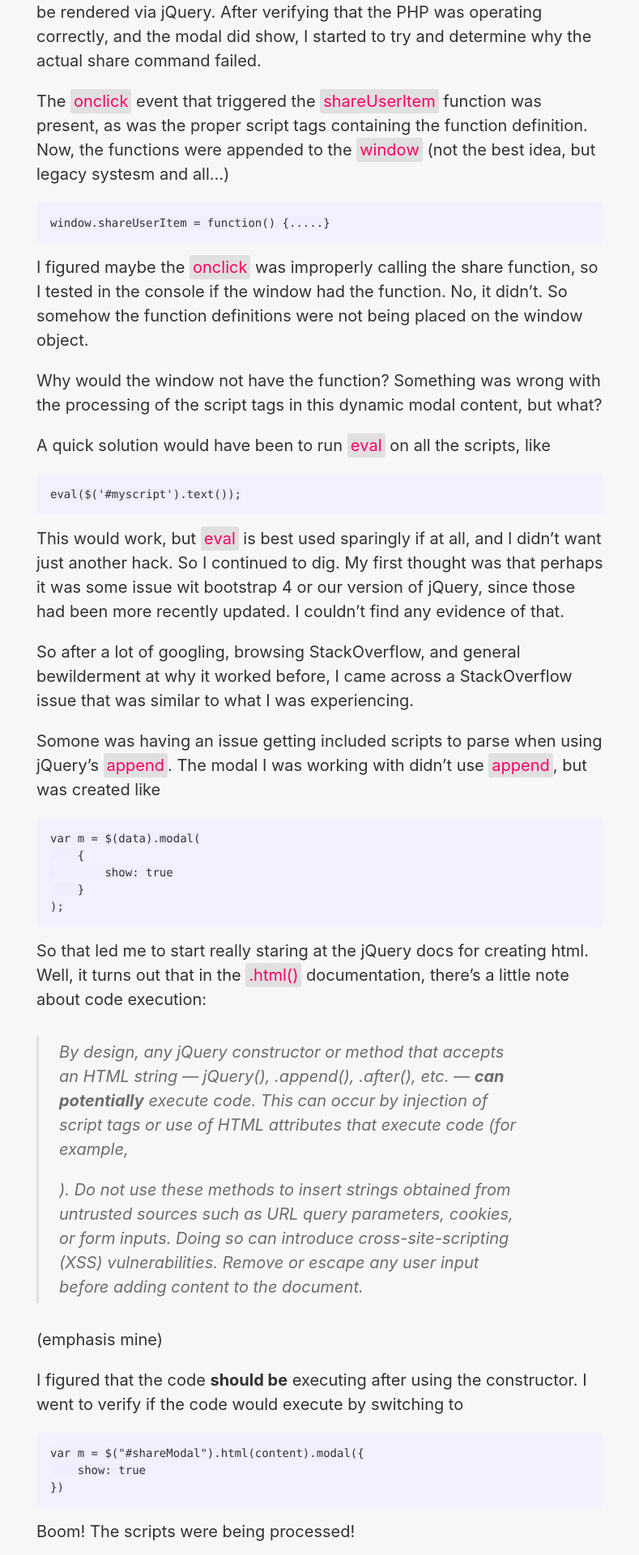
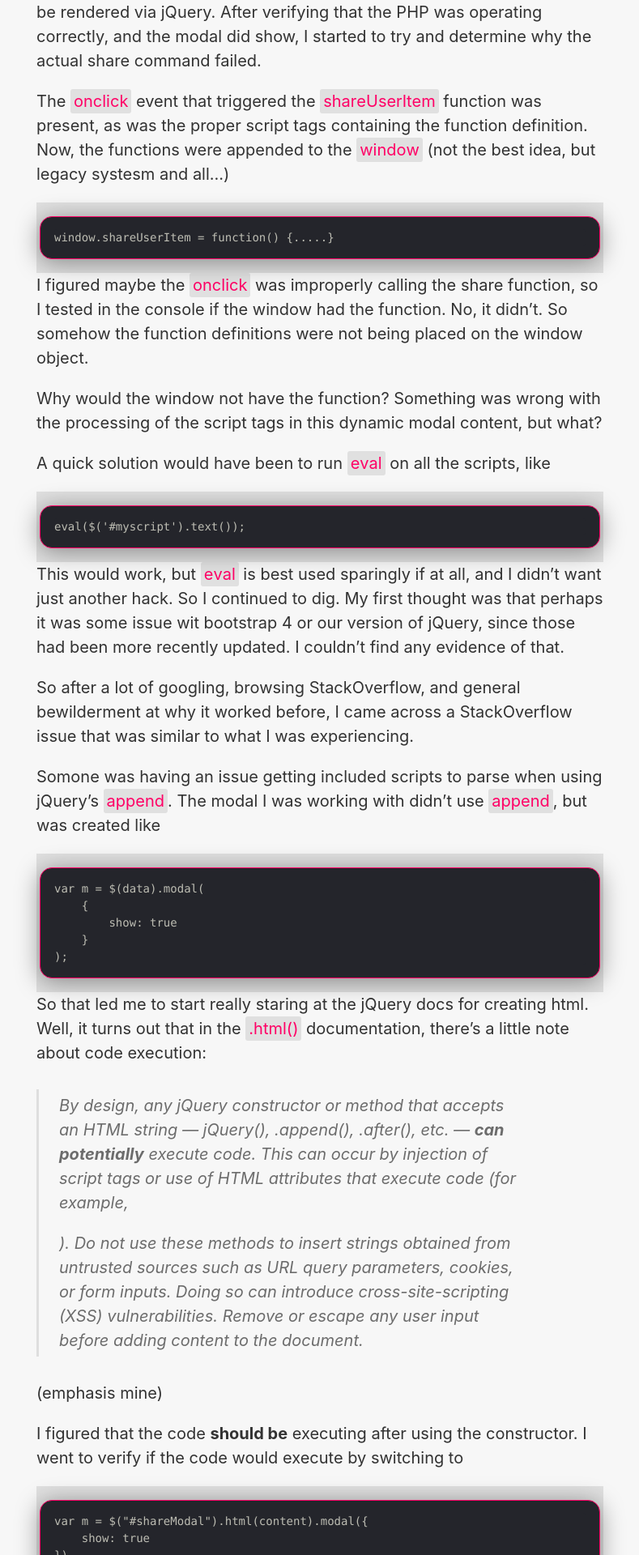
Before and after one commit to bj7/bj7.github.io, a Jekyll site: the page built from _posts/2020-05-22-jqueryconstructorversushtml.md, in a window 1280 px wide. Shown: the part 659-2579 px from the top of the page at 81% size, without its empty margins (245-1034 px from the left). Built offline with Jekyll 4.4.1, drawn with Linux system fonts in a browser that asks for light colours.

Commit message:
fix js code highlight dark theme

````diff
--- a/_posts/2020-05-22-jqueryconstructorversushtml.md
+++ b/_posts/2020-05-22-jqueryconstructorversushtml.md
@@ -14,7 +14,7 @@ I got an email this morning saying our user-sharing system was broken. Every tim
 So I do some digging. The share icon iniates a bootstrap modal that contains sharing options. The html for the modal is retrieved via an ajax call to our server where PHP generates the desired html and returns it to be rendered via jQuery. After verifying that the PHP was operating correctly, and the modal did show, I started to try and determine why the actual share command failed.
 
 The `onclick` event that triggered the `shareUserItem` function was present, as was the proper script tags containing the function definition. Now, the functions were appended to the `window` (not the best idea, but legacy systesm and all...)
-``` JS
+```
 window.shareUserItem = function() {.....}
 ```
 I figured maybe the `onclick` was improperly calling the share function, so I tested in the console if the window had the function. No, it didn't. So somehow the function definitions were not being placed on the window object.
@@ -22,7 +22,7 @@ I figured maybe the `onclick` was improperly calling the share function, so I te
 Why would the window not have the function? Something was wrong with the processing of the script tags in this dynamic modal content, but what?
 
 A quick solution would have been to run `eval` on all the scripts, like
-``` JS
+```
 eval($('#myscript').text());
 ```
 This would work, but `eval` is best used sparingly if at all, and I didn't want just another hack. So I continued to dig. My first thought was that perhaps it was some issue wit bootstrap 4 or our version of jQuery, since those had been more recently updated. I couldn't find any evidence of that.
@@ -30,7 +30,7 @@ This would work, but `eval` is best used sparingly if at all, and I didn't want
 So after a lot of googling, browsing StackOverflow, and general bewilderment at why it worked before, I came across a StackOverflow issue that was similar to what I was experiencing.
 
 Somone was having an issue getting included scripts to parse when using jQuery's `append`. The modal I was working with didn't use `append`, but was created like
-```JS
+```
 var m = $(data).modal(
     {
         show: true
@@ -43,7 +43,7 @@ var m = $(data).modal(
 (emphasis mine)
 
 I figured that the code **should be** executing after using the constructor. I went to verify if the code would execute by switching to
-```JS
+```
 var m = $("#shareModal").html(content).modal({
     show: true
 })
@@ -51,7 +51,7 @@ var m = $("#shareModal").html(content).modal({
 Boom! The scripts were being processed!
 
 Why would `.html()` make the difference though? After another google search about jQuery constructors and script tags, I came across a StackOverflow answer explaining my exact situation. [The constructor can mess with script tags](https://stackoverflow.com/a/2699905). Another [answer](https://stackoverflow.com/a/19034133) right below explained about using `$.parseHTML` and making sure the `keepScripts` flag was true and then injecting using jquery. So that was the solution.
-```JS
+```
 var content = $($.parseHTML(data, null, true))
 var m = $("#shareModal").html(content).modal({
     show: true
````
